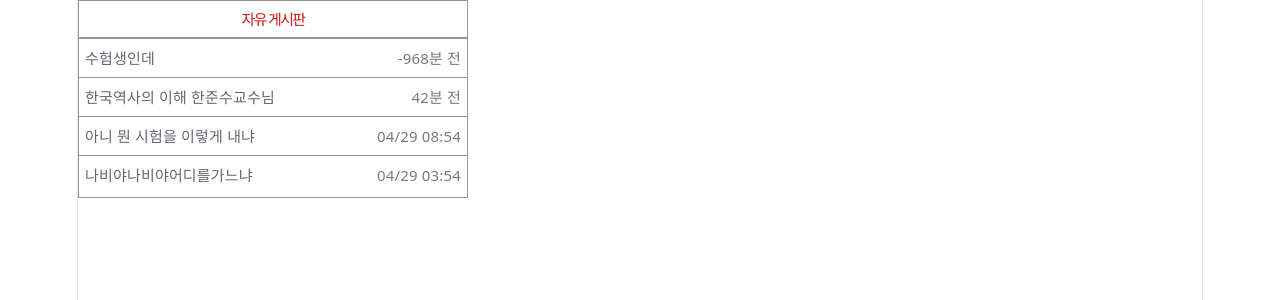
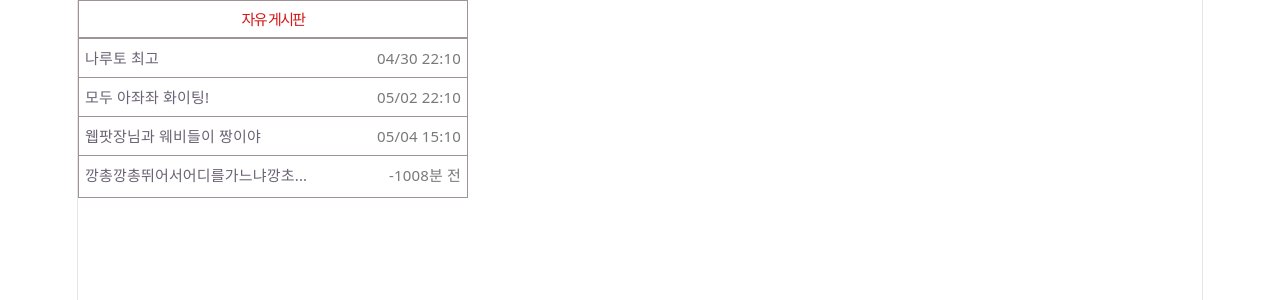
Before and after one commit to SOPT-all/38-STUDY-WEB-NARUTO, a React (Vite) app in the folder yumin/week3/: page / in a window 1280 px wide. Shown: the top 300 px of the page. Built offline with nearby package versions, Linux system fonts and the light colour scheme.

Commit message:
feat: 시간 기능 최종 구현, 데이터 수정, Board폴더 생성 및 파일 이동

```diff
--- a/yumin/week3/src/App.jsx
+++ b/yumin/week3/src/App.jsx
@@ -1,5 +1,5 @@
 import { useState } from "react";
-import BoardBox from "./components/BoardBox";
+import BoardBox from "./components/Board/BoardBox";
 
 function App() {
   return (
--- /dev/null
+++ b/yumin/week3/src/components/Board/BoardIData.js
@@ -0,0 +1,23 @@
+const freeBoardItems = [
+  {
+    id: 1,
+    text: "나루토 최고",
+    createdAt: "2026-04-30T22:10:00",
+  },
+  {
+    id: 2,
+    text: "모두 아좌좌 화이팅!",
+    createdAt: "2026-05-02T22:10:00",
+  },
+  {
+    id: 3,
+    text: "웹팟장님과 웨비들이 짱이야",
+    createdAt: "2026-05-04T15:10:00",
+  },
+  {
+    id: 4,
+    text: "깡총깡총뛰어서어디를가느냐깡초오옹",
+    createdAt: "2026-05-05T22:50:00",
+  },
+];
+export default freeBoardItems;
--- a/yumin/week3/src/components/BoardItems.jsx
+++ b/yumin/week3/src/components/Board/BoardItems.jsx
@@ -12,14 +12,24 @@ export const ItemsBox = styled.div`
 export const Time = styled.div`
   color: #797979;
 `;
+
 function BoardItems(props) {
   const visibleText =
     props.text.length > 15 ? props.text.slice(0, 15) + "..." : props.text;
+
   const createdTime = new Date(props.createdAt);
   const nowTime = new Date();
+
+  const month = String(createdTime.getMonth() + 1).padStart(2, "0");
+  const date = String(createdTime.getDate()).padStart(2, "0");
+  const h = String(createdTime.getHours()).padStart(2, "0");
+  const m = String(createdTime.getMinutes()).padStart(2, "0");
   const diffMin = Math.floor((nowTime - createdTime) / 1000 / 60);
-  const visibleTime = diffMin < 60 ? `${diffMin}분 전` : props.createdAt;
-  props.time;
+
+  const formatDate = `${month}/${date} ${h}:${m}`;
+
+  const visibleTime = diffMin < 60 ? `${diffMin}분 전` : formatDate;
+
   return (
     <ItemsBox>
       <span>{visibleText}</span>
--- a/yumin/week3/src/components/BoardIData.js
+++ /dev/null
@@ -1,23 +0,0 @@
-const freeBoardItems = [
-  {
-    id: 1,
-    text: "수험생인데",
-    createdAt: "2026-05-05T22:10:00",
-  },
-  {
-    id: 2,
-    text: "한국역사의 이해 한준수교수님",
-    createdAt: "42분 전",
-  },
-  {
-    id: 3,
-    text: "아니 뭔 시험을 이렇게 내냐",
-    createdAt: "04/29 08:54",
-  },
-  {
-    id: 4,
-    text: "나비야나비야어디를가느냐",
-    createdAt: "04/29 03:54",
-  },
-];
-export default freeBoardItems;
```
Also changed, not shown: yumin/week3/src/components/Board/BoardBox.jsx (renamed from yumin/week3/src/components/BoardBox.jsx), yumin/week3/src/components/Board/BoardHeader.jsx (renamed from yumin/week3/src/components/BoardHeader.jsx).
